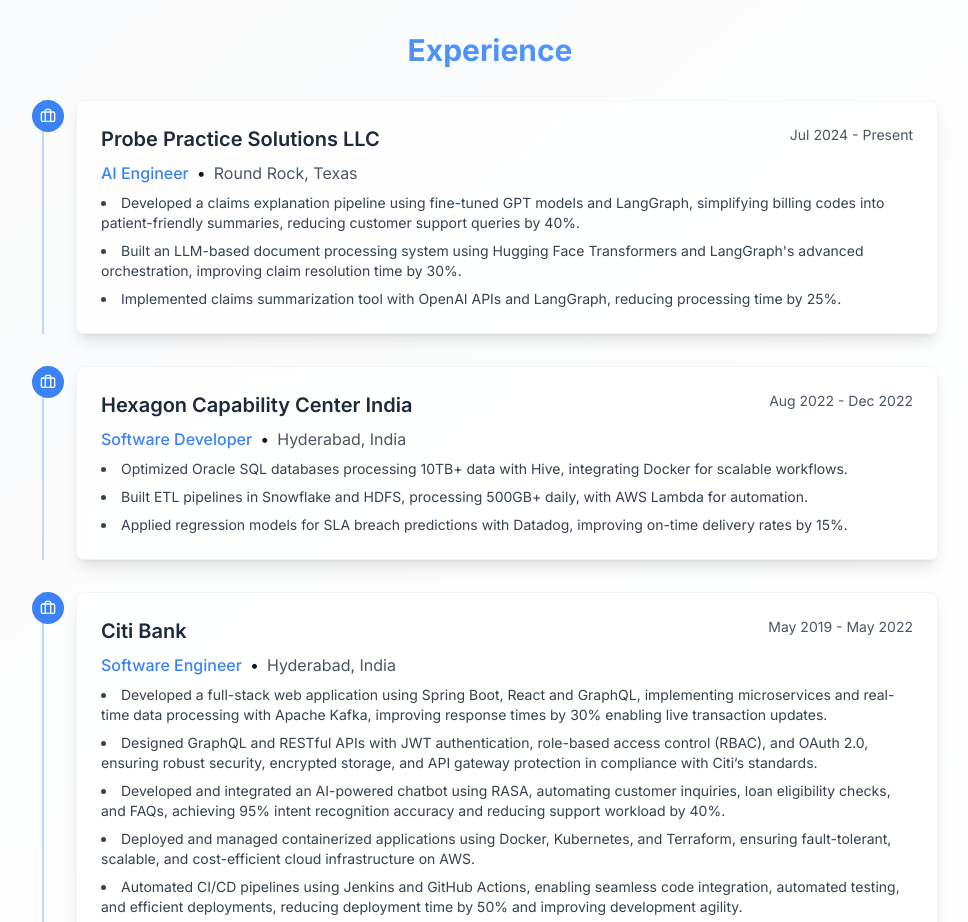
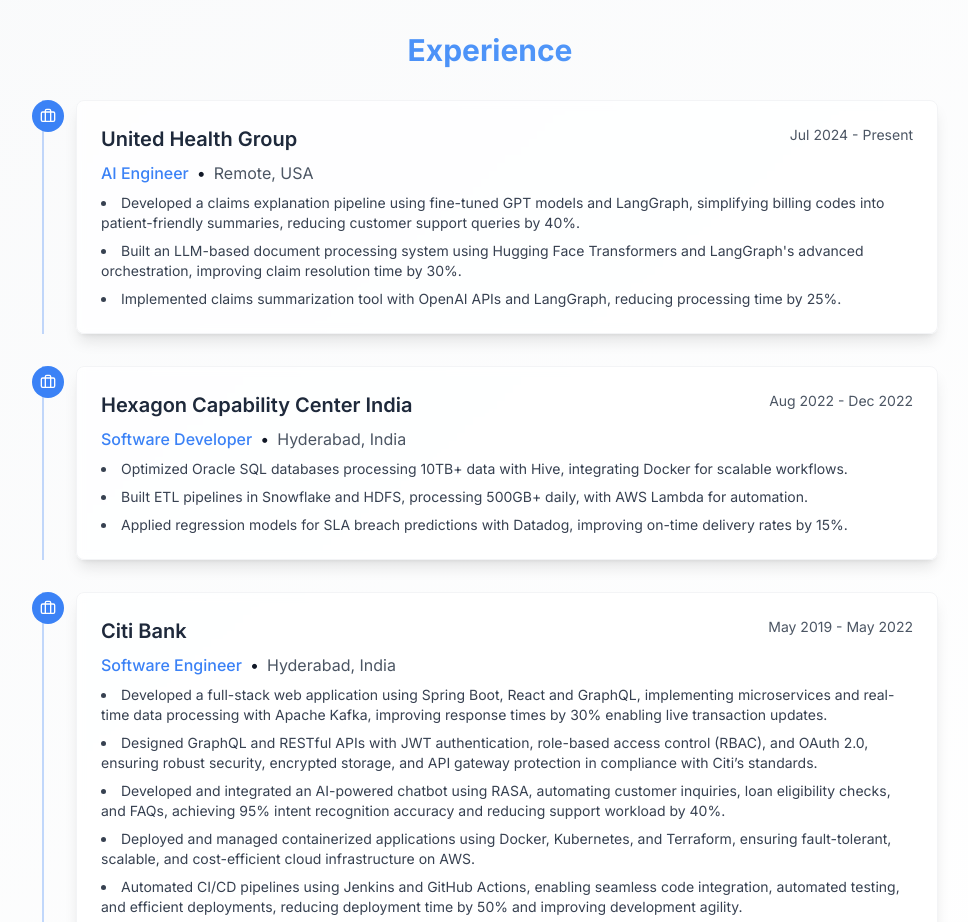
Before and after one commit to PraveenKumarVk/Portfolio, a React (Vite) app: page / in a window 1280 px wide. Shown: the part 1200-2122 px from the top of the page, without its empty margins (150-1118 px from the left). Built offline with nearby package versions, Linux system fonts and the light colour scheme.

Commit message:
Update Experience.tsx

```diff
--- a/src/components/Experience.tsx
+++ b/src/components/Experience.tsx
@@ -2,10 +2,10 @@ import { Briefcase } from 'lucide-react';
 
 const experiences = [
   {
-    company: "Probe Practice Solutions LLC",
+    company: "United Health Group",
     role: "AI Engineer",
     period: "Jul 2024 - Present",
-    location: "Round Rock, Texas",
+    location: "Remote, USA",
     achievements: [
       "Developed a claims explanation pipeline using fine-tuned GPT models and LangGraph, simplifying billing codes into patient-friendly summaries, reducing customer support queries by 40%.",
       "Built an LLM-based document processing system using Hugging Face Transformers and LangGraph's advanced orchestration, improving claim resolution time by 30%.",
```
